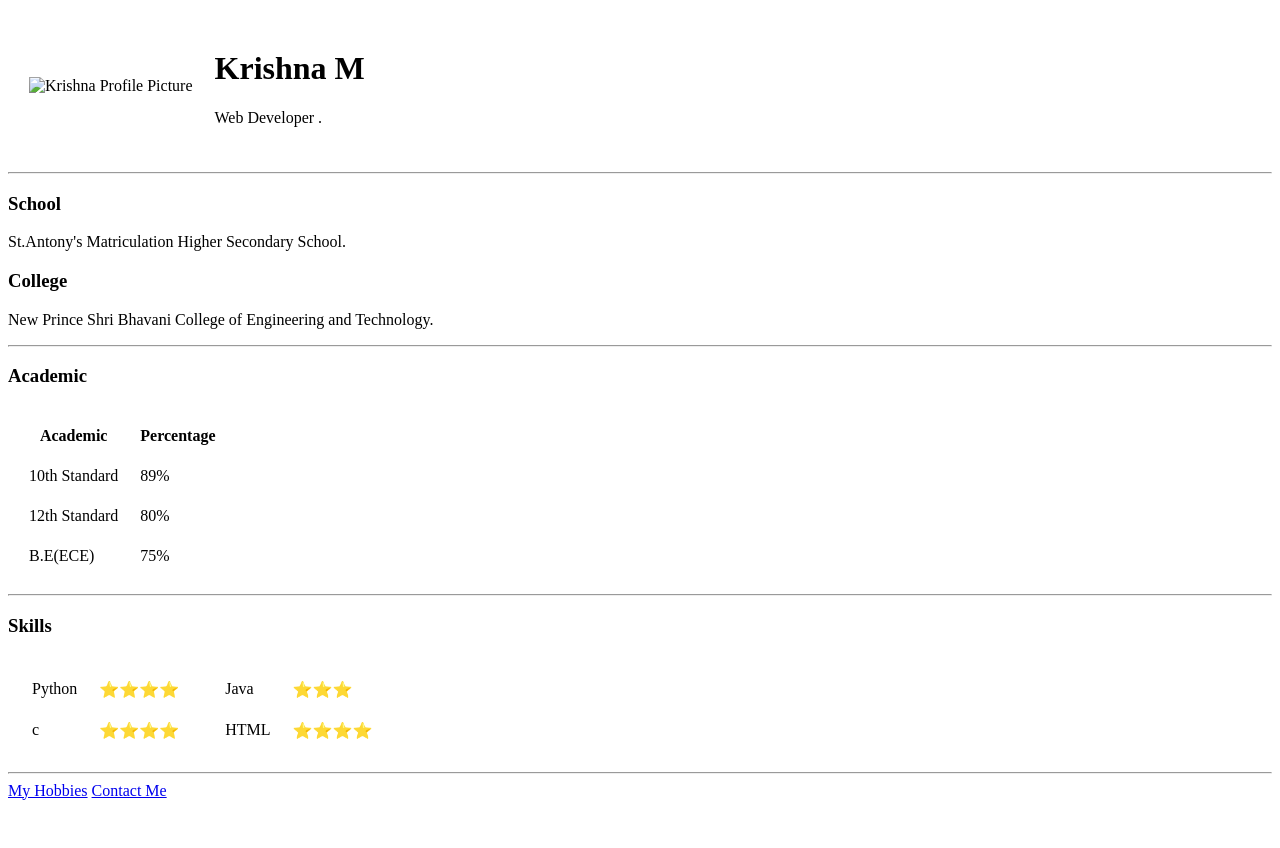
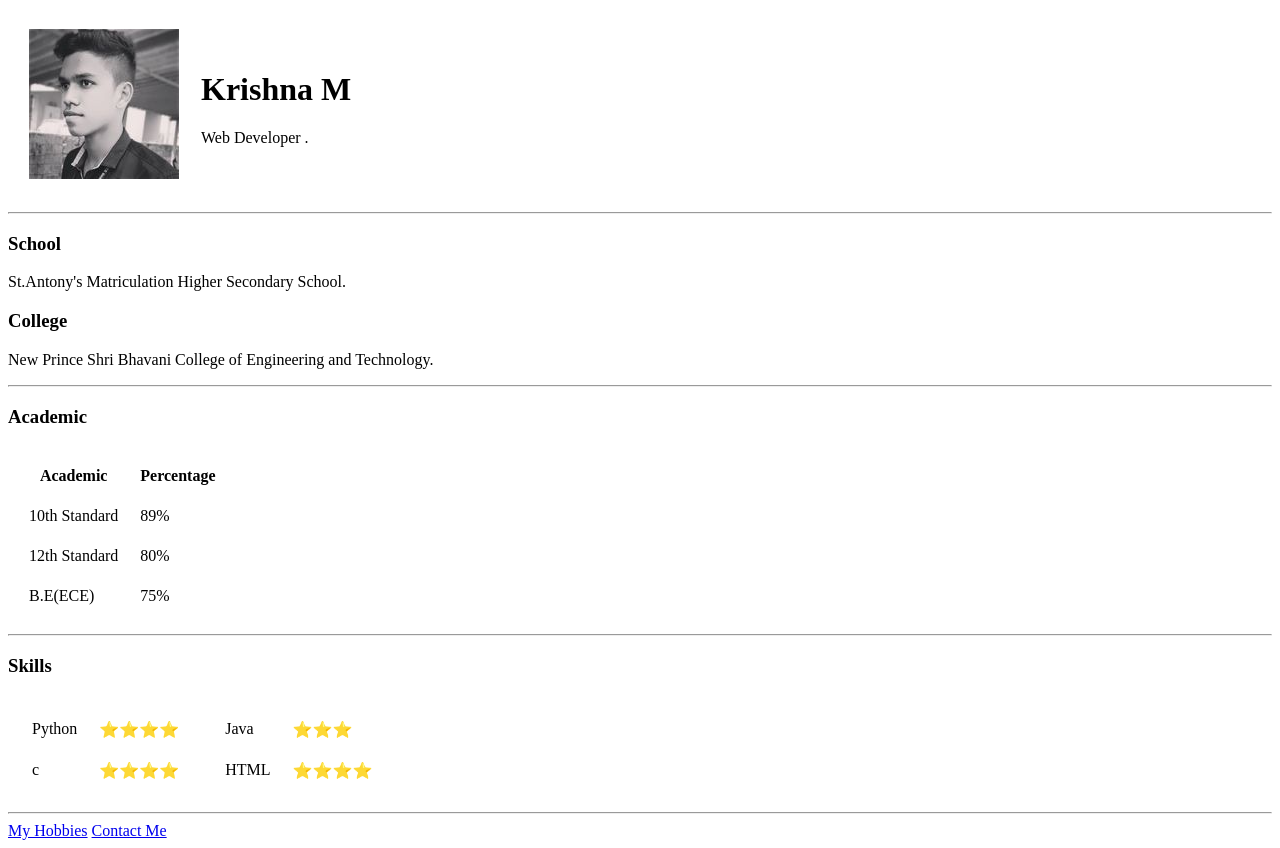
Before and after one commit to Krishna2208/cv, a plain HTML site: page index.html in a window 1280 px wide. Before the commit the page ends 808 px from the top, so only its background shows below. Drawn offline with Linux system fonts and the light colour scheme.

Commit message:
update index.html

```diff
--- a/index.html
+++ b/index.html
@@ -7,7 +7,7 @@
   <body>
     <table cellspacing="20">
       <tr>
-        <td><img src="images/Krishna.jpg" alt="Krishna Profile Picture"></td>
+        <td><img src="Krishna.jpg" alt="Krishna Profile Picture"></td>
         <td>  <h1>Krishna M</h1>
           <p> Web Developer .</p></td>
       </tr>
```
